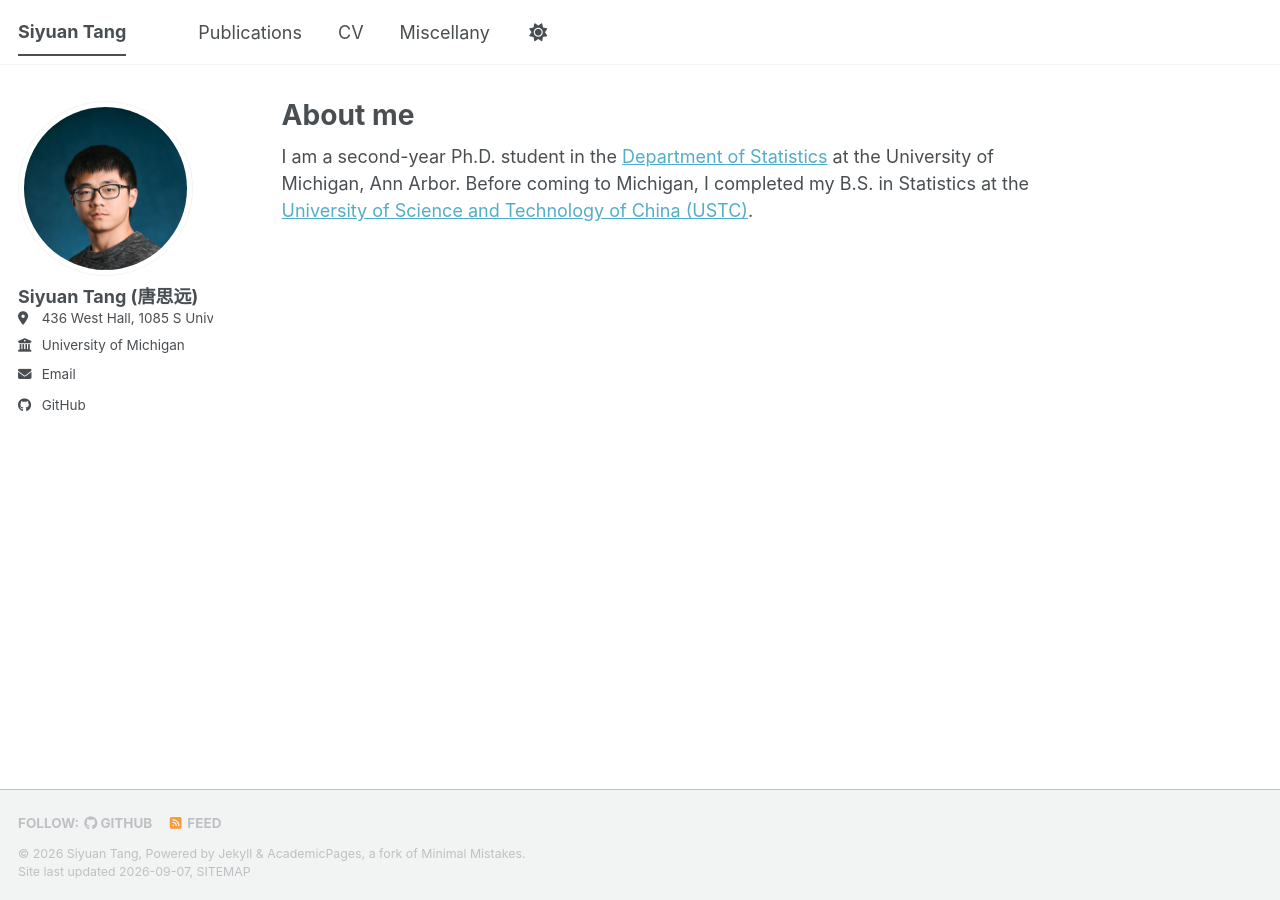
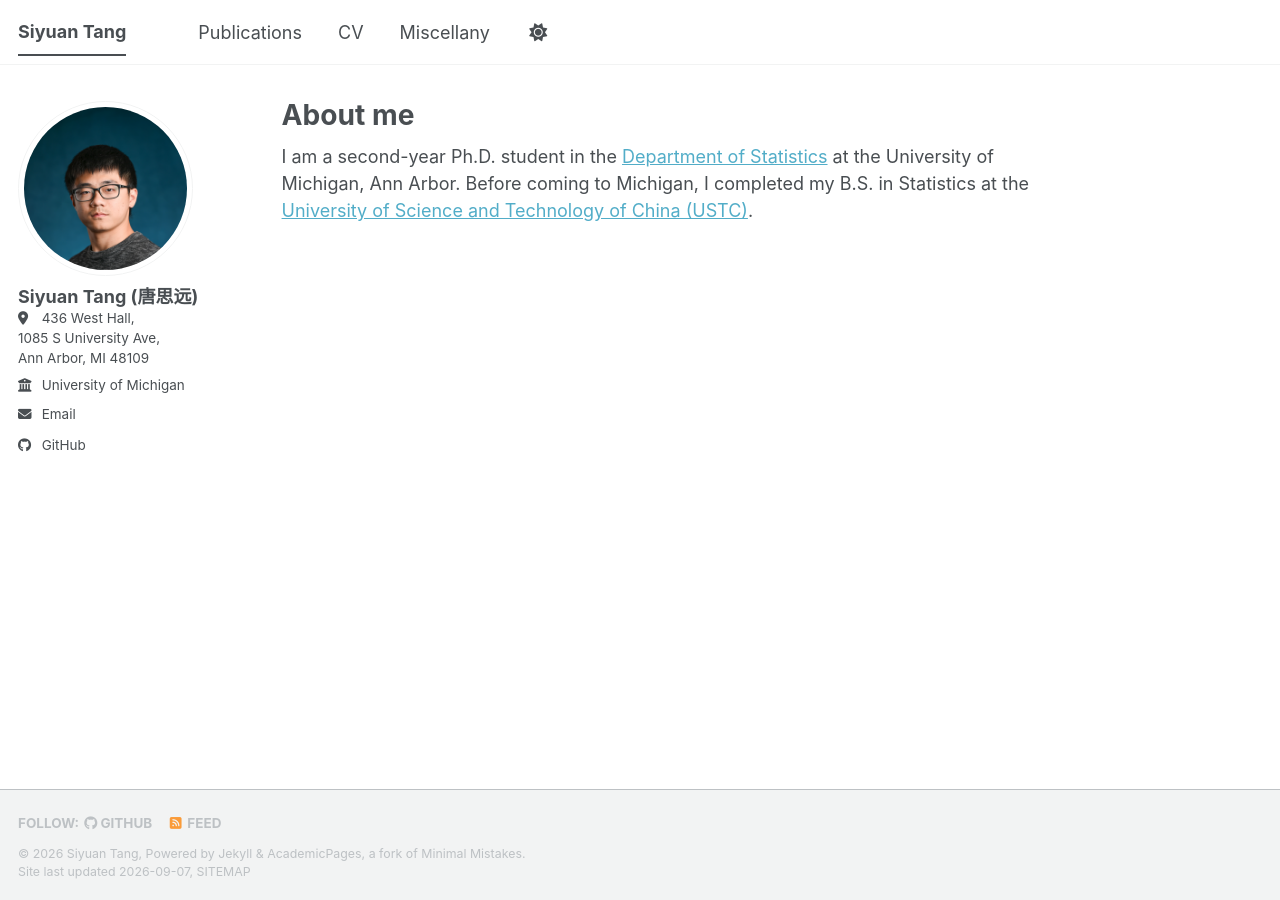
Before and after one commit to siyuat-ui/siyuat-ui.github.io, a Jekyll site: the page built from _pages/about.md, in a window 1280 px wide. Built offline with Jekyll 4.4.1, drawn with Linux system fonts in a browser that asks for light colours; a style sheet for code colours, icons or effects is not loaded.

Commit message:
Break office address into multiple lines in sidebar
Co-Authored-By: Claude Sonnet 5 <noreply@anthropic.com>
Claude-Session: https://claude.ai/code/session_01V4NqYJVaZa2Mrh8DC2t8GC

```diff
--- a/_config.yml
+++ b/_config.yml
@@ -27,7 +27,7 @@ author:
   name             : "Siyuan Tang (唐思远)"
   pronouns         : # example: "she/her"
   bio              : #
-  location         : "436 West Hall, 1085 S University Ave, Ann Arbor, MI 48109"
+  location         : "436 West Hall,<br>1085 S University Ave,<br>Ann Arbor, MI 48109"
   employer         : "University of Michigan"
   uri              : # URL
   email            : "siyuat@umich.edu"
```
